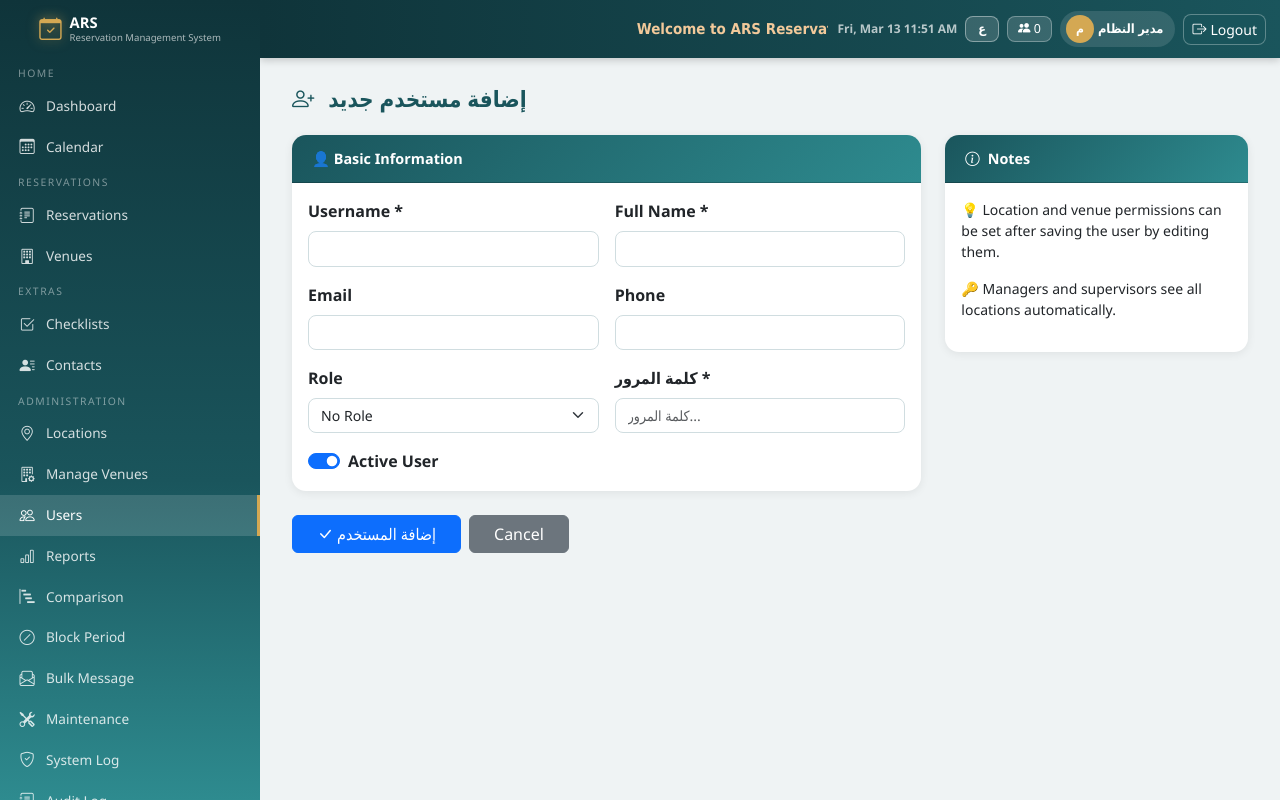
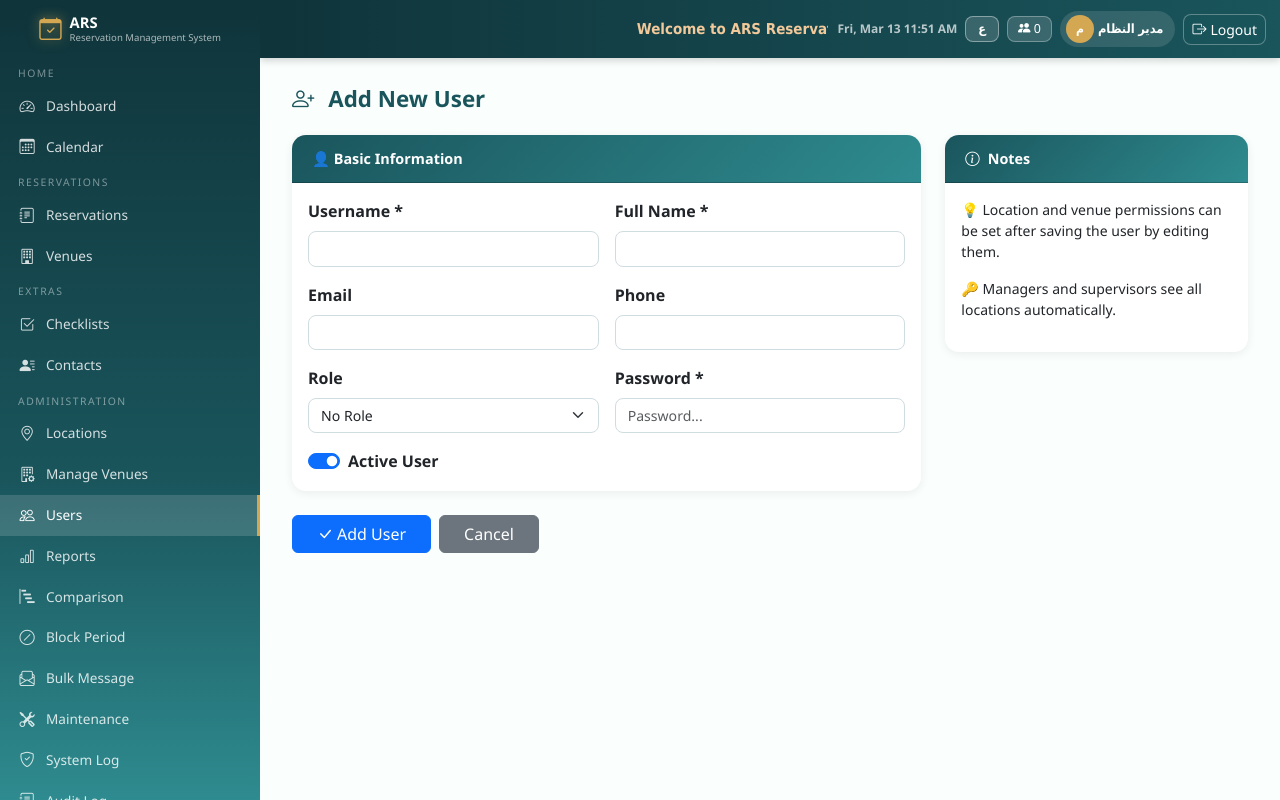
Before and after one commit to BdRjo/appace, a Flask app: page /users/new in a window 1280 px wide. Run offline with Flask 3, Linux system fonts and the light colour scheme; a user stored in the database is signed in; some libraries are stand-ins or nearby versions.

Commit message:
fix: user form + reports + color + email

```diff
--- a/Music/Final/templates/admin/user_form.html
+++ b/Music/Final/templates/admin/user_form.html
@@ -1,10 +1,10 @@
 {% extends 'base.html' %}
-{% block title %}{% if current_lang=="en" %}{{ '{% else %}تعديل' if user else '{% if current_lang=="en" %}Add{% else %}إضافة{% endif %}' }} مستخدم — ARS{% endif %}{% endblock %}
+{% block title %}{% if current_lang=="en" %}{% if user %}Edit User — ARS{% else %}Add User — ARS{% endif %}{% else %}{% if user %}تعديل مستخدم — ARS{% else %}إضافة مستخدم — ARS{% endif %}{% endif %}{% endblock %}
 {% block content %}
 <div class="page-header">
   <h1>
     <i class="bi bi-person{{ '-gear' if user else '-plus' }} me-2"></i>
-    {{ 'تعديل: ' + user.username if user else 'إضافة مستخدم جديد' }}
+    {% if user %}{% if current_lang=='en' %}Edit: {{ user.username }}{% else %}تعديل: {{ user.username }}{% endif %}{% else %}{% if current_lang=='en' %}Add New User{% else %}إضافة مستخدم جديد{% endif %}{% endif %}
   </h1>
 </div>
 
@@ -21,7 +21,7 @@
               <input type="text" name="username" class="form-control"
                      value="{{ user.username if user else form.get('username','') }}"
                      {{ 'readonly' if user else '' }} required>
-              {% if user %}<div class="form-text text-muted">{{ _('لا يمكن تغيير اسم المستخدم') }}</div>{% endif %}
+              {% if user %}<div class="form-text text-muted">{% if current_lang=='en' %}Username cannot be changed{% else %}لا يمكن تغيير اسم المستخدم{% endif %}</div>{% endif %}
             </div>
             <div class="col-md-6">
               <label class="form-label fw-bold">{{ _('الاسم الكامل') }} *</label>
@@ -51,9 +51,9 @@
               </select>
             </div>
             <div class="col-md-6">
-              <label class="form-label fw-bold">{{ 'كلمة مرور جديدة' if user else 'كلمة المرور' }} {{ '' if user else '*' }}</label>
+              <label class="form-label fw-bold">{% if current_lang=='en' %}{% if user %}New Password{% else %}Password *{% endif %}{% else %}{% if user %}كلمة مرور جديدة{% else %}كلمة المرور *{% endif %}{% endif %}</label>
               <input type="password" name="password" class="form-control"
-                     placeholder="{{ 'اتركه فارغاً للإبقاء على الحالية' if user else 'كلمة المرور...' }}"
+                     placeholder="{% if current_lang=='en' %}{% if user %}Leave blank to keep current{% else %}Password...{% endif %}{% else %}{% if user %}اتركه فارغاً للإبقاء على الحالية{% else %}كلمة المرور...{% endif %}{% endif %}"
                      {{ '' if user else 'required minlength=6' }}>
             </div>
             <div class="col-12">
@@ -125,7 +125,7 @@
 
   <div class="mt-4 d-flex gap-2">
     <button type="submit" class="btn btn-primary px-4">
-      <i class="bi bi-check-lg me-1"></i>{{ 'حفظ التعديلات' if user else 'إضافة المستخدم' }}
+      <i class="bi bi-check-lg me-1"></i>{% if current_lang=='en' %}{% if user %}Save Changes{% else %}Add User{% endif %}{% else %}{% if user %}حفظ التعديلات{% else %}إضافة المستخدم{% endif %}{% endif %}
     </button>
     <a href="{{ url_for('users.index') }}" class="btn btn-secondary px-4">{{ _('إلغاء') }}</a>
   </div>
--- a/Music/Final/templates/base.html
+++ b/Music/Final/templates/base.html
@@ -15,7 +15,7 @@
 :root{--primary:#1A555C;--primary-dark:#0f343a;--primary-light:#2E8B8F;--accent:#D4A853;--sidebar-w:260px;--topbar-h:58px;--ticker-h:36px}
 *{box-sizing:border-box;margin:0;padding:0}
 html,body{height:100%;overflow:hidden}
-body{font-family:'Segoe UI',Tahoma,Arial,sans-serif;background:#EFF3F4;color:#2C3E50}
+body{font-family:'Segoe UI',Tahoma,Arial,sans-serif;background:#FAFFFE;color:#2C3E50}
 /* Sidebar */
 .sidebar{position:fixed;top:0;width:var(--sidebar-w);height:100vh;background:linear-gradient(180deg,var(--primary-dark) 0%,var(--primary) 60%,var(--primary-light) 100%);z-index:1000;display:flex;flex-direction:column;overflow:hidden}
 /* Sidebar brand — height MUST equal topbar exactly so borders align perfectly */
```
